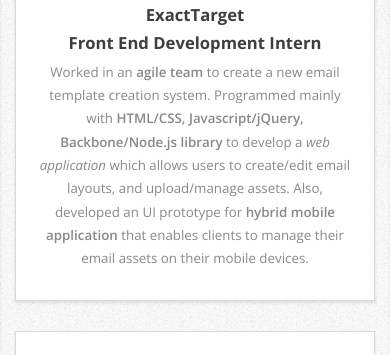
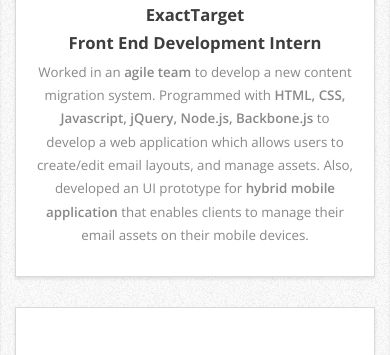
Before and after one commit to ihlee01/ihlee01.github.io, a plain HTML site: page index.html in a window 390 px wide. Shown: the part 907-1262 px from the top of the page. Drawn offline with nearby package versions, Linux system fonts and the light colour scheme.

Commit message:
tablet view modified

```diff
--- a/css/style-1000px.css
+++ b/css/style-1000px.css
@@ -41,6 +41,9 @@
 		.wrapper footer {
 			display: none;
 		}
+		.wrapper.style2 p{
+			font-size: 12pt;
+		}
 		.wrapper.style2 #popcorn-wrapper {
 			height: 122px;
 			width: 245px;
--- a/index.html
+++ b/index.html
@@ -68,7 +68,7 @@
 									<img id="et" src="images/et-logo.jpg"/>
 									<h3>ExactTarget</h3>
 									<h4>Front End Development Intern</h4>
-									<p>Worked in an <strong>agile team</strong> to create a new email template creation system. Programmed mainly with <strong>HTML/CSS, Javascript/jQuery, Backbone/Node.js library</strong> to develop a <i>web application</i> which allows users to create/edit email layouts, and upload/manage assets. Also, developed an UI prototype for <strong>hybrid mobile application</strong> that enables clients to manage their email assets on their mobile devices.</p>
+									<p>Worked in an <strong>agile team</strong> to develop a new content migration system. Programmed with <strong>HTML, CSS, Javascript, jQuery, Node.js, Backbone.js </strong> to develop a web application which allows users to create/edit email layouts, and manage assets. Also, developed an UI prototype for <strong>hybrid mobile application</strong> that enables clients to manage their email assets on their mobile devices.</p>
 								</section>
 							</div>
 							<div class="4u">
```
